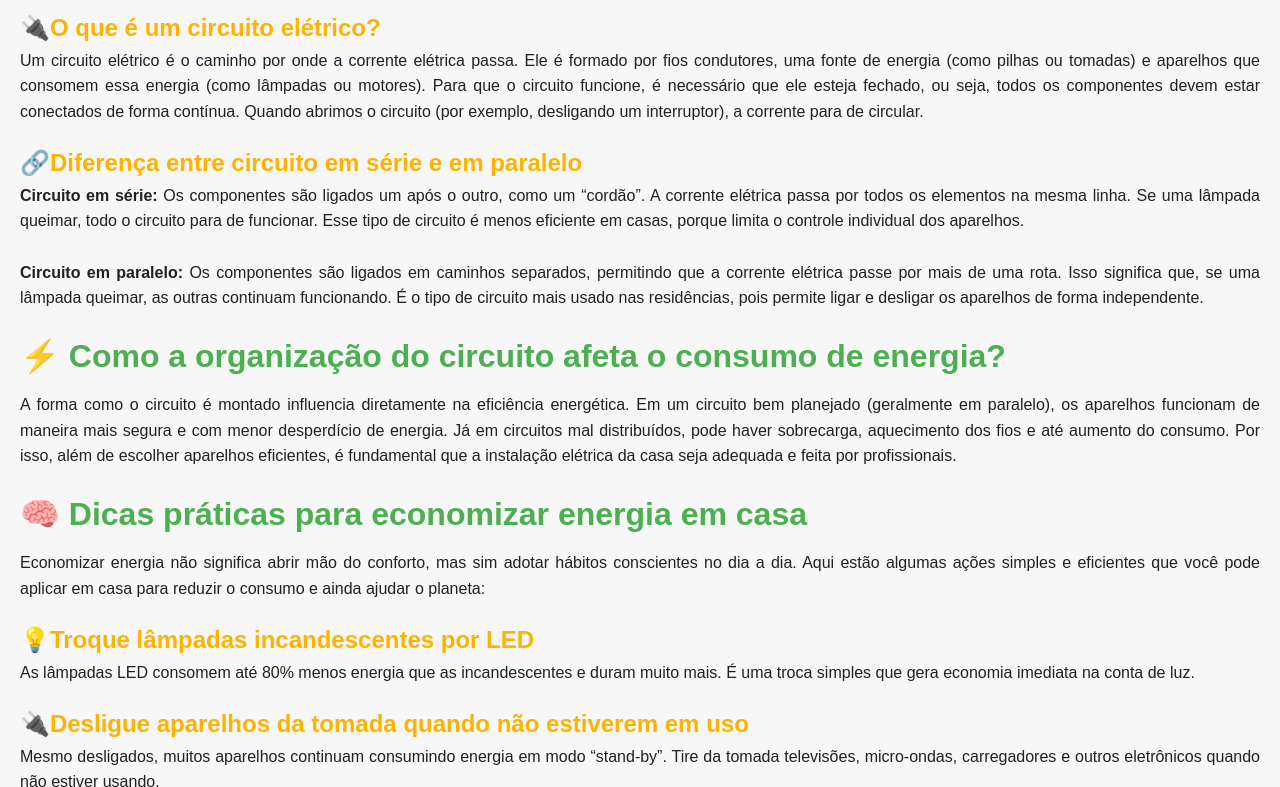
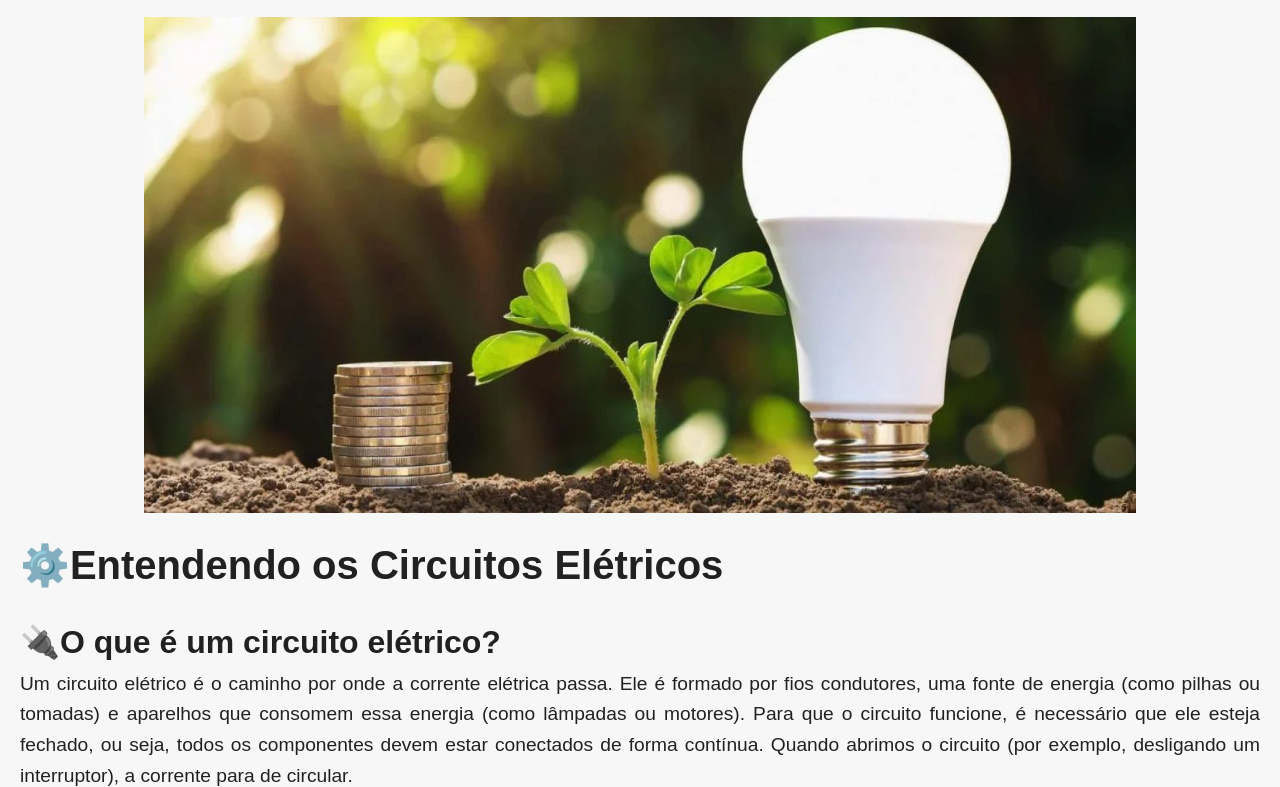
Before and after one commit to igorgabdev/Site-Trabalho-Diorge, a plain HTML site: page index.html in a window 1280 px wide. Shown: the part 650-1437 px from the top of the page. Drawn offline with Linux system fonts and the light colour scheme; a script that the page names is missing.

Commit message:
save ajustes

```diff
--- a/index.html
+++ b/index.html
@@ -34,6 +34,8 @@
 
             Por isso, economizar energia é uma atitude inteligente e responsável. Com pequenas mudanças no dia a dia, é possível reduzir o consumo sem abrir mão do conforto. Assim, cuidamos do planeta e ainda economizamos dinheiro.</p>
 
+            <img src="ARQUIVOS SITE/IMAGENS/lampada na terra.jpg" alt="">
+
             <h2>⚙️Entendendo os Circuitos Elétricos</h2>
             <h3> 🔌O que é um circuito elétrico?</h3>
             <p>Um circuito elétrico é o caminho por onde a corrente elétrica passa. Ele é formado por fios condutores, uma fonte de energia (como pilhas ou tomadas) e aparelhos que consomem essa energia (como lâmpadas ou motores). Para que o circuito funcione, é necessário que ele esteja fechado, ou seja, todos os componentes devem estar conectados de forma contínua. Quando abrimos o circuito (por exemplo, desligando um interruptor), a corrente para de circular.</p>
@@ -60,6 +62,7 @@
 
             <h3>❄️ Use o ar-condicionado com moderação</h3>
             <p>Regule a temperatura para não forçar o aparelho (o ideal é entre 23°C e 25°C) e mantenha portas e janelas fechadas para evitar desperdícios. Lembre-se de limpar os filtros regularmente.</p>
+            <img src="ARQUIVOS SITE/IMAGENS/-ar-condicionado-scaled.jpg" alt="">
 
             <h3>🧊 Mantenha a geladeira bem vedada</h3>
             <p>Verifique se a borracha da porta está em bom estado. Uma vedação ruim faz com que o motor da geladeira trabalhe mais e consuma mais energia.</p>
--- a/style.css
+++ b/style.css
@@ -110,20 +110,30 @@ main {
 }
 
 main h2 {
-    font-size: 2rem;
+    font-size: 2.5rem;
     margin-bottom: 10px;
-    color: var(--cor-secundaria);
+    color: var(--cor-texto);
+
+
 }
 
 main h3 {
-    font-size: 1.5rem;
+    font-size: 2rem;
     margin-top: 20px;
-    color: var(--cor-primaria);
+    color: var(--cor-texto);
 }
 
 main p {
     margin-bottom: 20px;
+    font-size: 1.2em;
 }
+img {
+    max-width: 80%;  /* Imagem ocupará no máximo 80% da largura do contêiner */
+    height: auto;    /* Mantém a proporção original da imagem */
+    display: block;  /* Remove o espaço abaixo da imagem */
+    margin: 20px auto; /* Centraliza a imagem e dá um espaço de 20px acima e abaixo */
+}
+
 
 /* Estilização do footer */
 footer {
```
Also changed, not shown: ARQUIVOS SITE/IMAGENS/-ar-condicionado-scaled.jpg (added), ARQUIVOS SITE/IMAGENS/lampada na terra.jpg (added).
